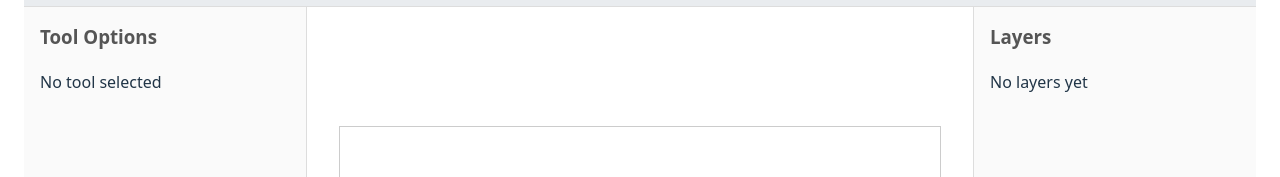
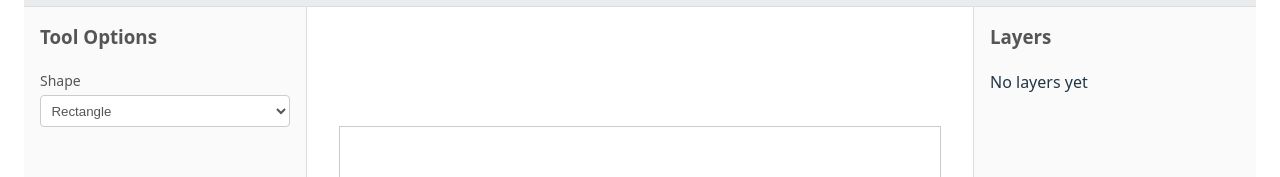
Before and after one commit to dinawee/paint-lite, a React (Vite) app: page / in a window 1280 px wide. Both pictures are taken after a click on the button "Shape Tool". Shown: the part 147-324 px from the top of the page. Built offline with nearby package versions, Linux system fonts and the light colour scheme.

Commit message:
feat: adds shape selector

```diff
--- a/src/App.css
+++ b/src/App.css
@@ -104,3 +104,23 @@
   color: white;
   border-color: #007bff;
 }
+
+.form-field {
+  display: flex;
+  flex-direction: column;
+  gap: 0.25rem;
+}
+
+.form-field label {
+  font-size: 0.875rem;
+  color: #555;
+}
+
+.form-field select,
+.form-field input[type="color"] {
+  padding: 0.4rem;
+  border: 1px solid #ccc;
+  border-radius: 4px;
+  background-color: #fff;
+  color: #555;
+}
--- a/src/components/ControlPanel/ControlPanel.tsx
+++ b/src/components/ControlPanel/ControlPanel.tsx
@@ -1,10 +1,48 @@
+import { ChangeEvent, useCallback } from 'react';
+import { usePaintStore } from '../../stores/usePaintStore';
+import type { ShapeType } from '../../types/Tool';
+
+const SHAPE_OPTIONS: Array<{ value: ShapeType; label: string }> = [
+  { value: 'circle', label: 'Circle' },
+  { value: 'rectangle', label: 'Rectangle' },
+  { value: 'triangle', label: 'Triangle' },
+];
+
 const ControlPanel = () => {
+  const currentTool = usePaintStore((state) => state.currentTool);
+  const setSelectedShape = usePaintStore((state) => state.setSelectedShape);
+  const selectedShape = usePaintStore((state) => state.selectedShape);
+  const showControlPanel = usePaintStore((state) => state.showControlPanel);
+
+  const handleShapeChange = useCallback(
+    (event: ChangeEvent<HTMLSelectElement>) => {
+      setSelectedShape(event.target.value as ShapeType);
+    },
+    [setSelectedShape],
+  );
+
+  const isShapeToolActive = currentTool === 'shape';
+
   return (
     <div className="control-panel">
       <h3>Tool Options</h3>
       <div className="control-content">
-        <p>No tool selected</p>
-        {/* tool controls */}
+        {!showControlPanel || !currentTool ? (
+          <p>No tool selected</p>
+        ) : isShapeToolActive ? (
+          <div className="form-field">
+            <label htmlFor="shape-select">Shape</label>
+            <select id="shape-select" value={selectedShape} onChange={handleShapeChange}>
+              {SHAPE_OPTIONS.map((option) => (
+                <option key={option.value} value={option.value}>
+                  {option.label}
+                </option>
+              ))}
+            </select>
+          </div>
+        ) : (
+          <p>Controls for {currentTool} coming soon</p>
+        )}
       </div>
     </div>
   );
```
